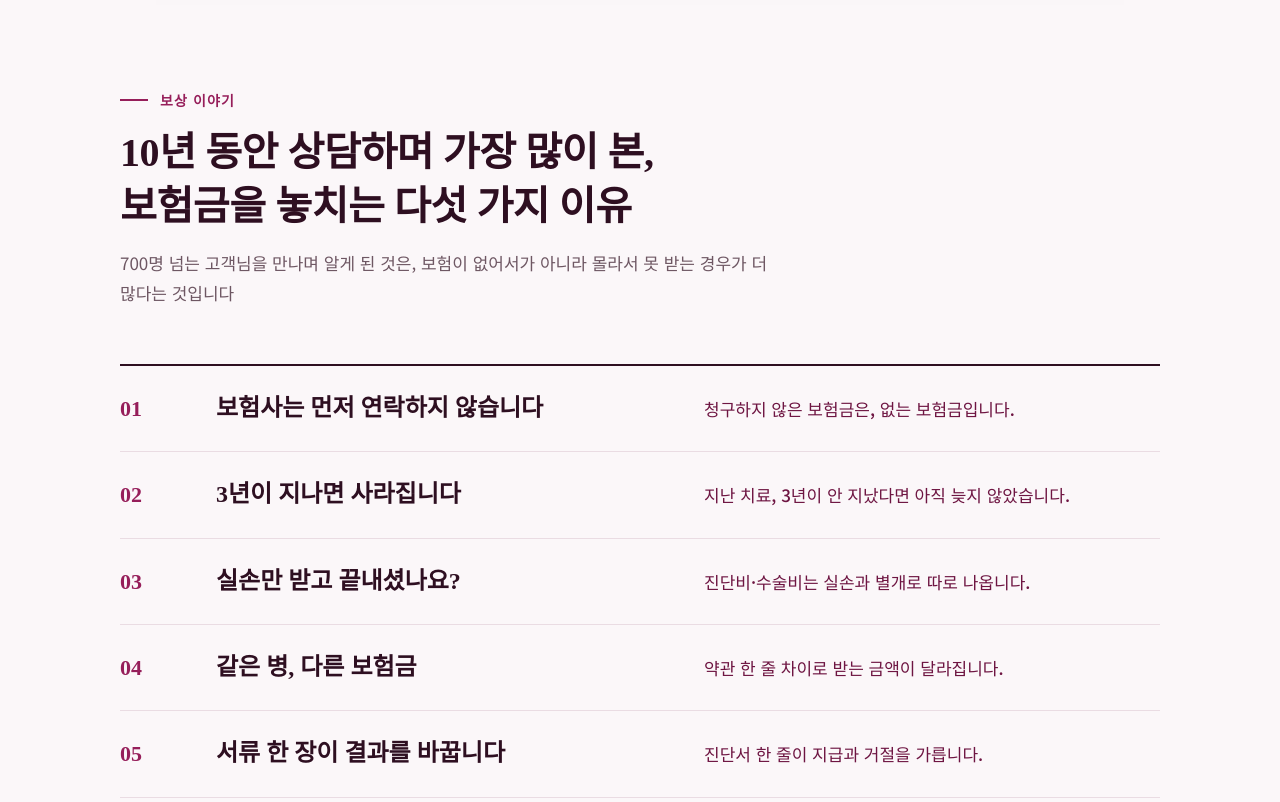
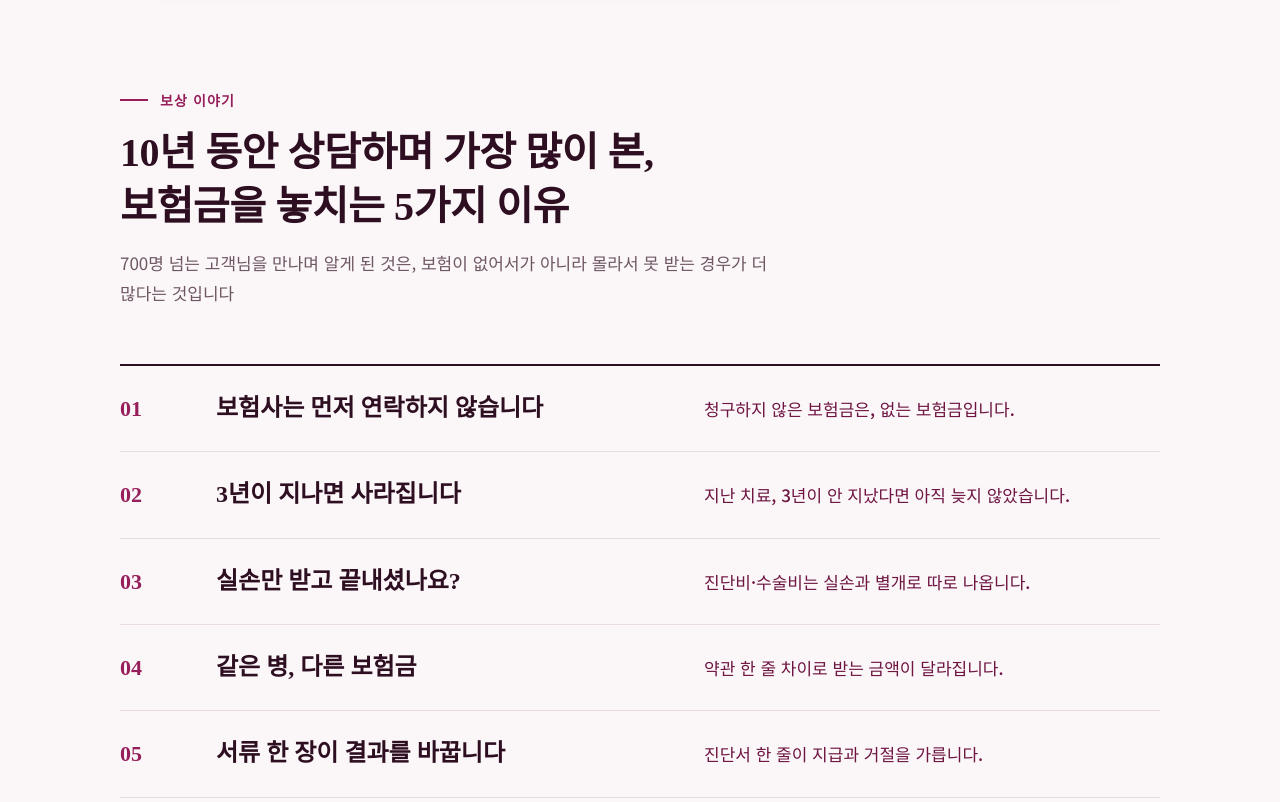
Before and after one commit to JaeheePark-dot/myself, a plain HTML site: page index.html in a window 1280 px wide. Shown: the part 1180-1982 px from the top of the page. Drawn offline with Linux system fonts and the light colour scheme.

Commit message:
Update index.html

```diff
--- a/index.html
+++ b/index.html
@@ -217,7 +217,7 @@ img{max-width:100%}
     <div class="wrap">
       <div class="head">
         <span class="eyebrow">보상 이야기</span>
-        <h2 class="h2">10년 동안 상담하며 가장 많이 본,<br>보험금을 놓치는 다섯 가지 이유</h2>
+        <h2 class="h2">10년 동안 상담하며 가장 많이 본,<br>보험금을 놓치는 5가지 이유</h2>
         <p class="sub">700명 넘는 고객님을 만나며 알게 된 것은, 보험이 없어서가 아니라 몰라서 못 받는 경우가 더 많다는 것입니다</p>
       </div>
       <ol class="reasons">
```
